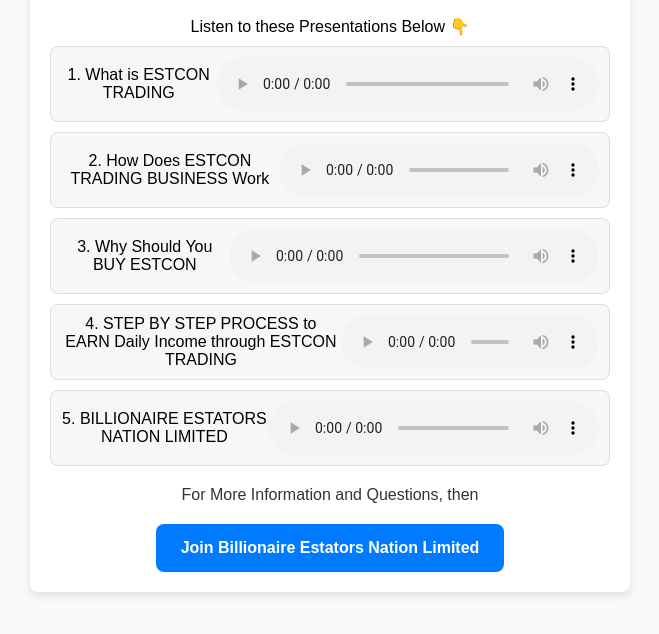
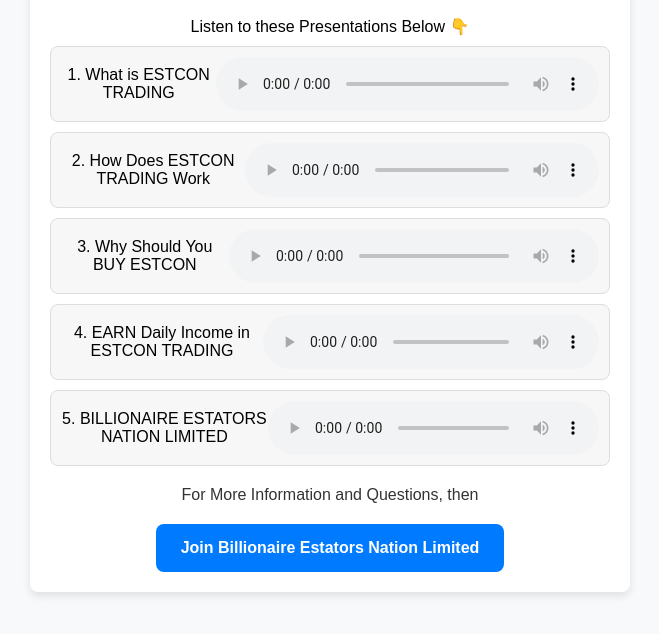
Before and after one commit to Chrisluke-design/estconinfo, a plain HTML site: page index.html in a window 1280 px wide. Shown: the part 144-778 px from the top of the page, without its empty margins (310-969 px from the left). Drawn offline with Linux system fonts and the light colour scheme.

Commit message:
Update index.html

```diff
--- a/index.html
+++ b/index.html
@@ -112,7 +112,7 @@
                 </audio>
             </li>
             <li>
-                <span>2. How Does ESTCON TRADING BUSINESS Work</span>
+                <span>2. How Does ESTCON TRADING Work</span>
                 <audio controls>
                     <source src="Estcon22.mp3" type="audio/mp3">
                     Your browser does not support the audio element.
@@ -126,7 +126,7 @@
                 </audio>
             </li>
             <li>
-                <span>4. STEP BY STEP PROCESS to EARN Daily Income through ESTCON TRADING</span>
+                <span>4. EARN Daily Income in ESTCON TRADING</span>
                 <audio controls>
                     <source src="Estcon44.mp3" type="audio/mp3">
                     Your browser does not support the audio element.
```
